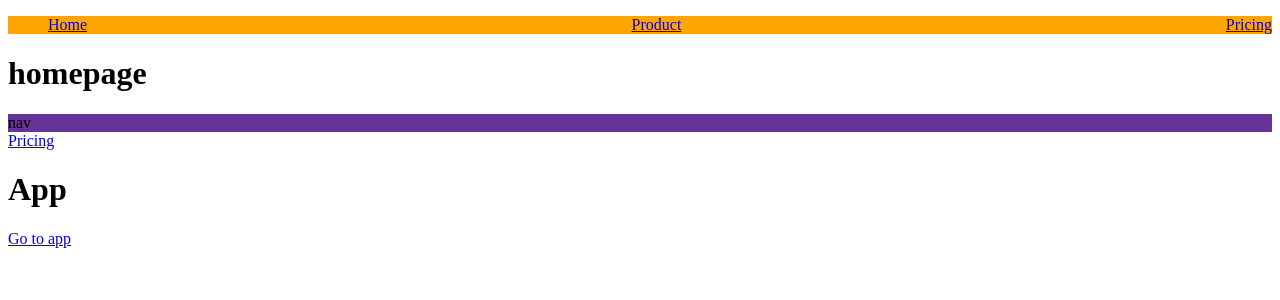
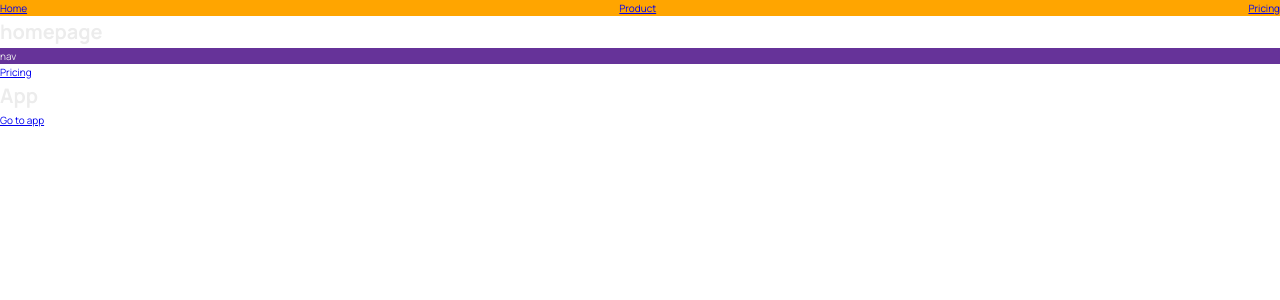
Before and after one commit to SarmadRehman/World-Wise, a React (Vite) app: page / in a window 1280 px wide. Shown: the top 300 px of the page. Built offline with nearby package versions, Linux system fonts and the light colour scheme.

Commit message:
2ndly using an index file for global styles

```diff
--- /dev/null
+++ b/src/index.css
@@ -0,0 +1,78 @@
+/* Taken from getting started guide at: https://leafletjs.com/examples/quick-start/ */
+@import "https://unpkg.com/leaflet@1.7.1/dist/leaflet.css";
+@import "https://fonts.googleapis.com/css2?family=Manrope:wght@400;600;700;800&display=swap";
+
+/* These CSS variables are global, so they are available in all CSS modules */
+:root {
+  --color-brand--1: #ffb545;
+  --color-brand--2: #00c46a;
+
+  --color-dark--0: #242a2e;
+  --color-dark--1: #2d3439;
+  --color-dark--2: #42484d;
+  --color-light--1: #aaa;
+  --color-light--2: #ececec;
+  --color-light--3: #d6dee0;
+}
+
+* {
+  margin: 0;
+  padding: 0;
+  box-sizing: inherit;
+}
+
+html {
+  font-size: 62.5%;
+  box-sizing: border-box;
+}
+
+body {
+  font-family: "Manrope", sans-serif;
+  color: var(--color-light--2);
+  font-weight: 400;
+  line-height: 1.6;
+}
+
+label {
+  font-size: 1.6rem;
+  font-weight: 600;
+}
+
+input,
+textarea {
+  width: 100%;
+  padding: 0.8rem 1.2rem;
+  font-family: inherit;
+  font-size: 1.6rem;
+  border: none;
+  border-radius: 5px;
+  background-color: var(--color-light--3);
+  transition: all 0.2s;
+}
+
+input:focus {
+  outline: none;
+  background-color: #fff;
+}
+
+.cta:link,
+.cta:visited {
+  display: inline-block;
+  background-color: var(--color-brand--2);
+  color: var(--color-dark--1);
+  text-transform: uppercase;
+  text-decoration: none;
+  font-size: 1.6rem;
+  font-weight: 600;
+  padding: 1rem 3rem;
+  border-radius: 5px;
+}
+
+/*
+"importCSSModule": {
+    "prefix": "csm",
+    "scope": "javascript,typescript,javascriptreact",
+    "body": ["import styles from './${TM_FILENAME_BASE}.module.css'"],
+    "description": "Import CSS Module as `styles`"
+  },
+*/
--- a/src/main.jsx
+++ b/src/main.jsx
@@ -1,7 +1,7 @@
 import React from "react";
 import ReactDOM from "react-dom/client";
 import App from "./App.jsx";
-
+import "./index.css";
 ReactDOM.createRoot(document.getElementById("root")).render(
   <React.StrictMode>
     <App />
```
